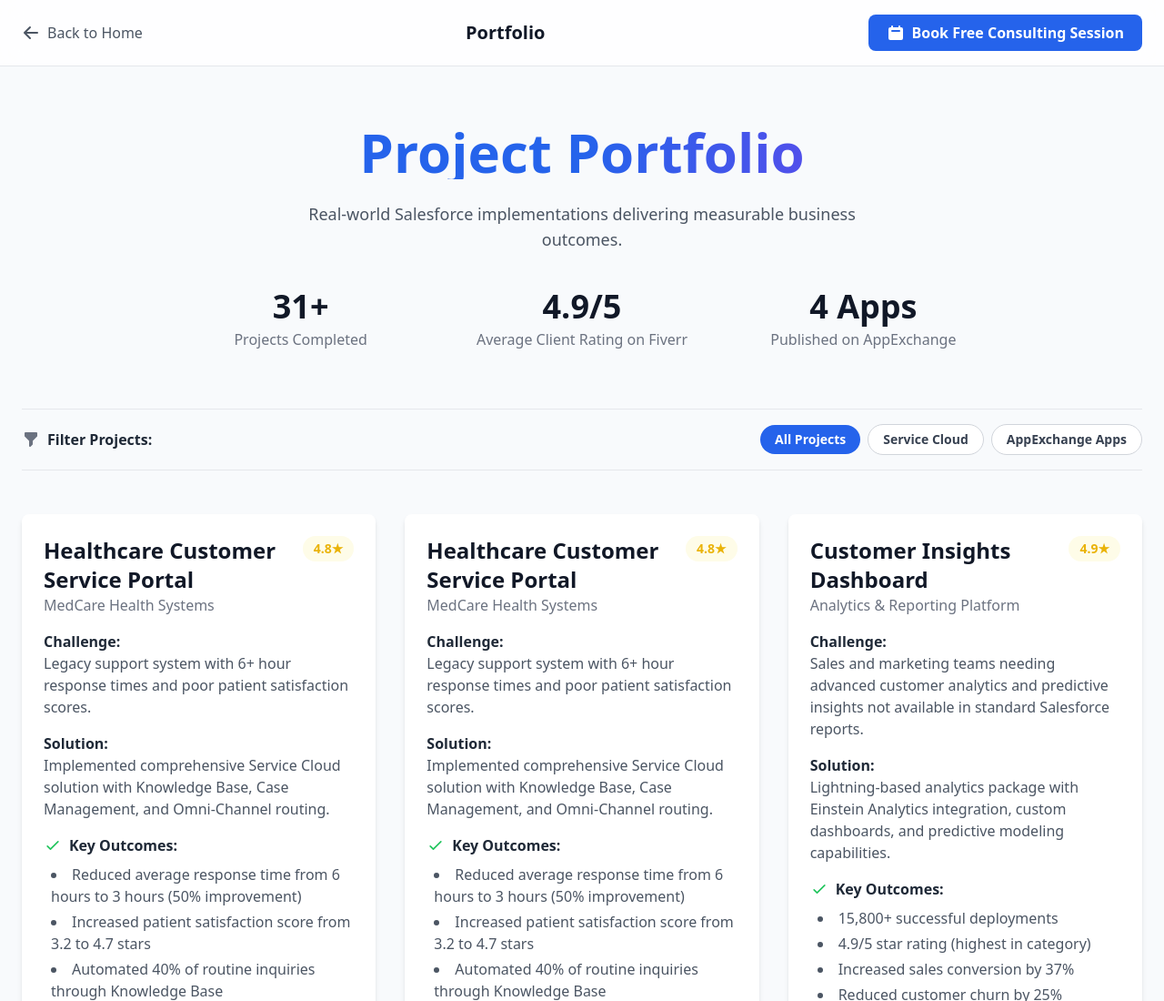
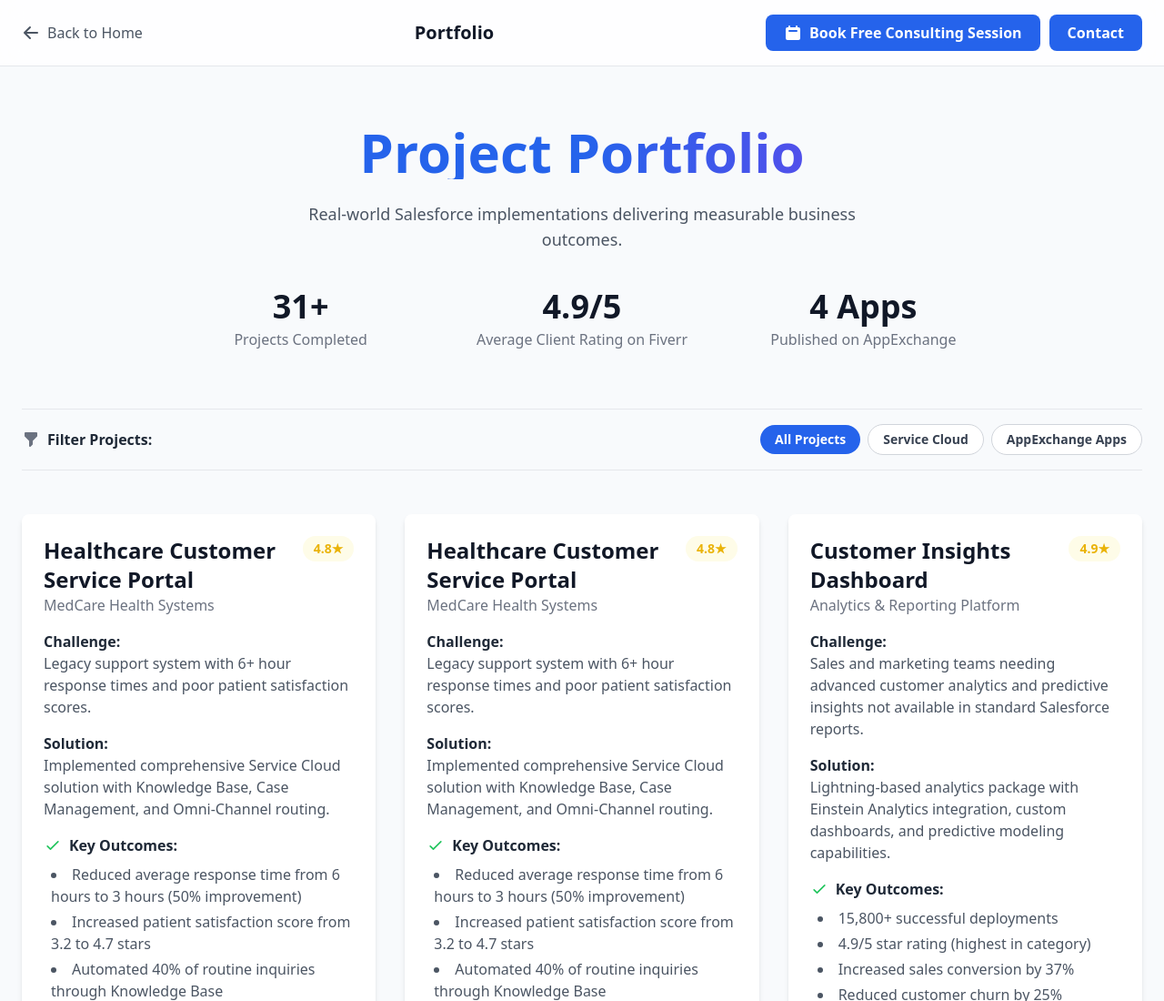
Before and after one commit to JayMalde/JayMalde, a plain HTML site: page portfolio.html in a window 1280 px wide. Shown: the top 1100 px of the page at 91% size. Drawn offline with nearby package versions, Linux system fonts and the light colour scheme.

Commit message:
Update portfolio.html

```diff
--- a/portfolio.html
+++ b/portfolio.html
@@ -17,12 +17,17 @@
                 Back to Home
             </a>
             <div class="text-xl font-bold text-gray-900">Portfolio</div>
+            <div style="display: flex; gap: 10px;">
             <a href="https://calendly.com/jaymalde/salesforce-consulting" class="bg-blue-600 text-white font-semibold px-5 py-2 rounded-lg hover:bg-blue-700 transition duration-300 flex items-center space-x-2">
                  <svg xmlns="http://www.w3.org/2000/svg" class="h-5 w-5" viewBox="0 0 20 20" fill="currentColor">
                     <path fill-rule="evenodd" d="M6 2a1 1 0 00-1 1v1H4a2 2 0 00-2 2v10a2 2 0 002 2h12a2 2 0 002-2V6a2 2 0 00-2-2h-1V3a1 1 0 10-2 0v1H7V3a1 1 0 00-1-1zm0 5a1 1 0 000 2h8a1 1 0 100-2H6z" clip-rule="evenodd" />
                 </svg>
                 <span>Book Free Consulting Session</span>
             </a>
+            <a href="contact.html" class="bg-blue-600 text-white font-semibold px-5 py-2 rounded-lg hover:bg-blue-700 transition duration-300 flex items-center space-x-2">
+                <span>Contact</span>
+            </a>
+            </div>
         </nav>
     </header>
 
```
